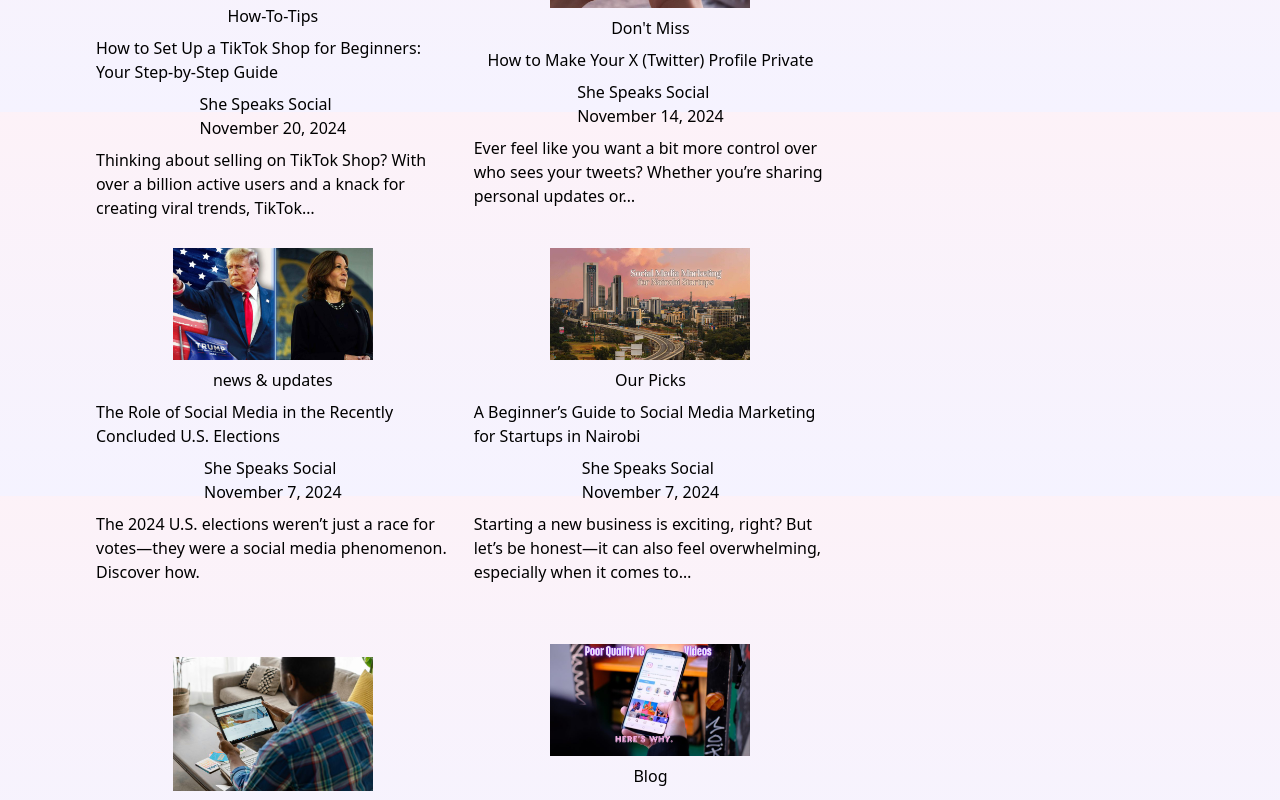
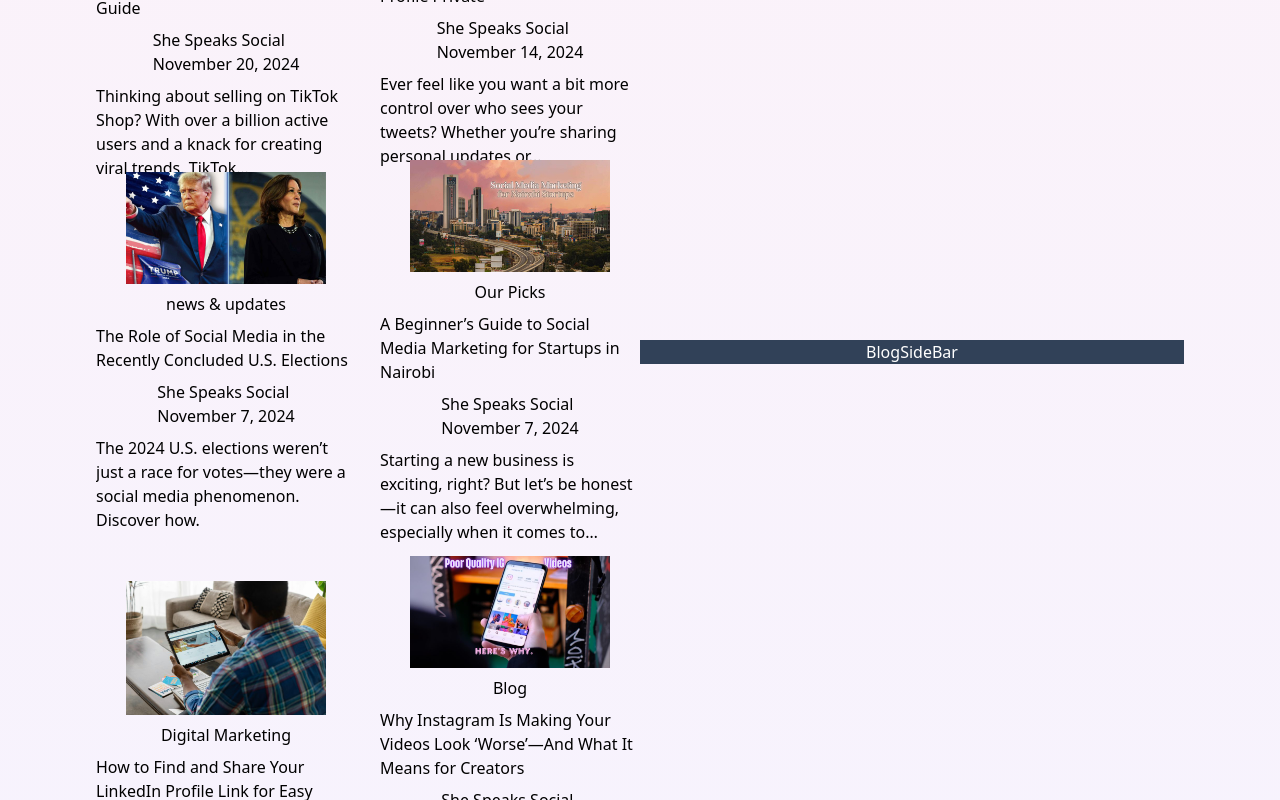
Before and after one commit to MatthewsRicky/shespeaksocial, a Next.js app: page /blog in a window 1280 px wide. Shown: the part 656-1456 px from the top of the page. Built offline with nearby package versions, Linux system fonts and the light colour scheme.

Commit message:
fixing up the blog layout. *Experimenting

```diff
--- a/components/Blog.tsx
+++ b/components/Blog.tsx
@@ -6,8 +6,8 @@
 
 const Blog = () => {
 	return (
-		<main className="flex flex-col lg:flex-row w-full items-center justify-center mx-auto mt-48 lg:mt-16">
-			<section className="grid grid-cols-1 md:grid-cols-2 justify-center items-center h-[40vh] gap-6">
+		<main className="grid grid-cols-1 md:grid-cols-2 w-full items-center justify-start mx-auto overflow-x-hidden">
+			<section className="grid grid-cols-1 lg:grid-cols-2 justify-center items-center gap-6">
 				{posts.map((post) => (
 					<div key={post.id} className="relative flex flex-col items-center justify-center w-full gap-2 h-96">
 						<Image src={post.imageUrl} alt={post.imageAlt} width={200} height={200} className="flex"/>
@@ -21,8 +21,12 @@
 					</div>
 
 				))}
+
 			</section>
-			<BlogSideBar />
+			<div className="hidden w-full  lg:flex">
+				<BlogSideBar />
+			</div>
+
 		</main>
 	)
 }
```
